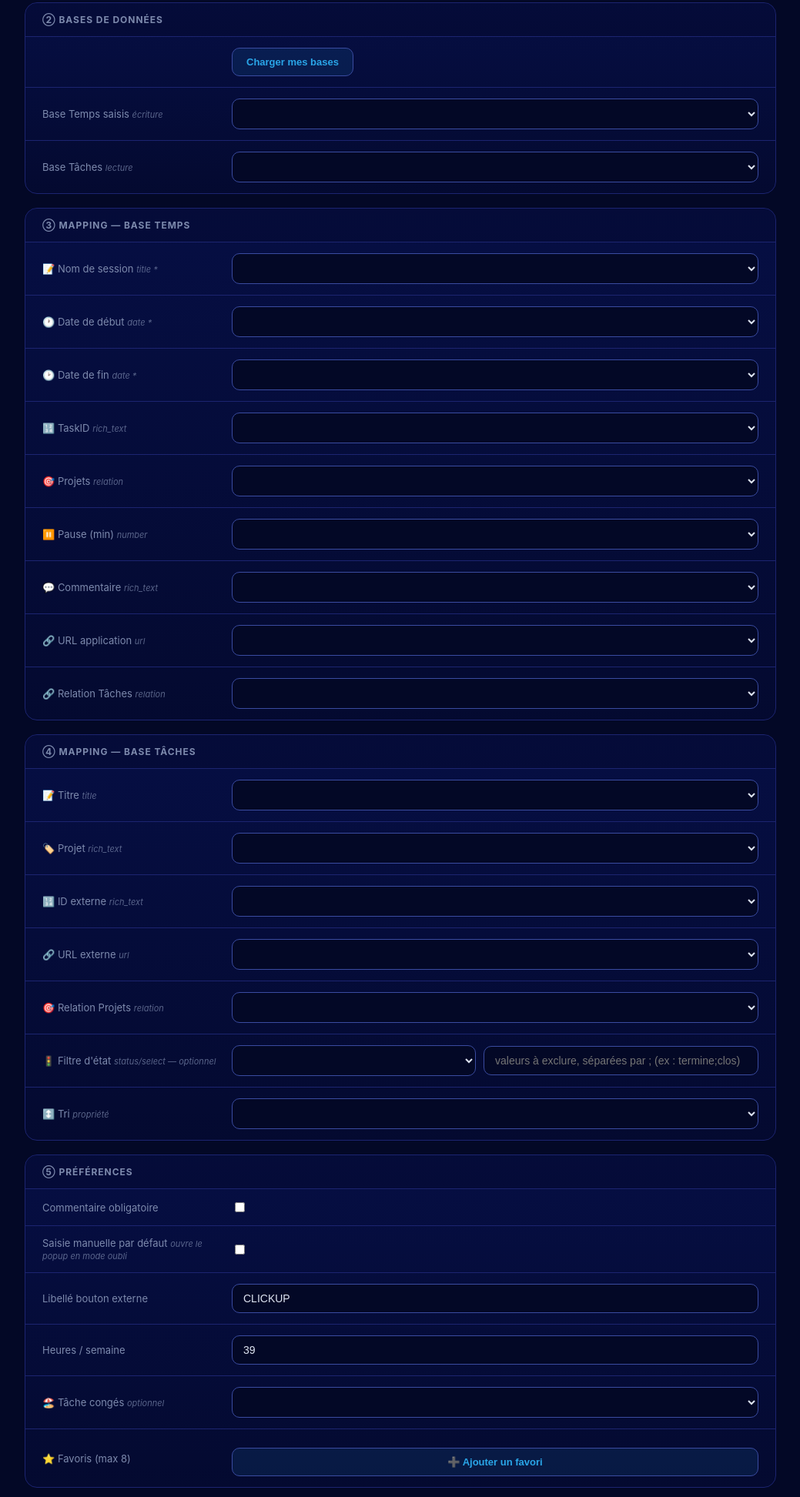
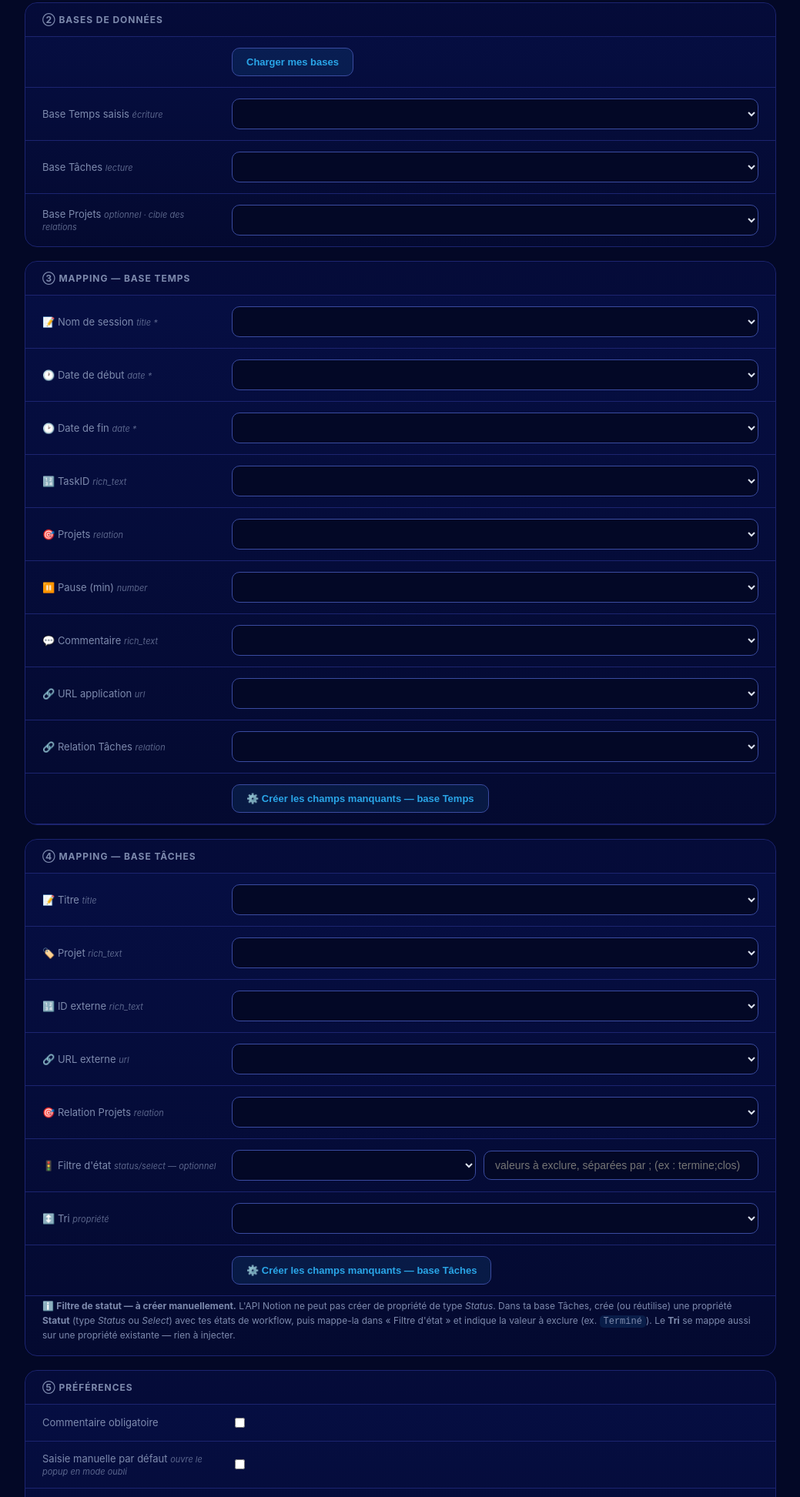
Before and after one commit to gudr-perso/notion-time-tracker-v2, a website with bundled scripts: page src/config/config.html in a window 1280 px wide. Shown: the part 229-2174 px from the top of the page at 77% size, without its empty margins (120-1159 px from the left). Built offline with nearby package versions, Linux system fonts and the light colour scheme; some packages are replaced by stand-ins of ours.

Commit message:
feat(config): UI — sélecteur Projets, boutons d'injection, aperçu, encart statut

```diff
--- a/src/config/config.css
+++ b/src/config/config.css
@@ -47,3 +47,9 @@ header { display:flex; align-items:center; gap:16px; margin-bottom:24px; }
    (texte gris/bleu illisible sur l'ancien fond bleu foncé translucide). */
 :root[data-theme="light"] .card { background:#ffffff; }
 :root[data-theme="light"] .card-head { background:#eef2fb; color:#42517a; }
+
+.inject-preview { margin:8px 22px 14px; padding:12px 14px; border:1px solid var(--border-soft); border-radius:10px; background:rgba(42,166,232,.06); font-size:13px; color:var(--text); }
+.inject-preview ul { margin:4px 0 10px 18px; }
+.inject-preview .cell { display:flex; gap:8px; }
+.help-note { margin:4px 22px 16px; font-size:12px; color:var(--text-muted); line-height:1.55; }
+.help-note code { background:rgba(42,166,232,.12); padding:1px 5px; border-radius:5px; }
--- a/src/config/config.html
+++ b/src/config/config.html
@@ -46,6 +46,10 @@
         <label>Base Tâches <span class="type">lecture</span></label>
         <div class="cell"><select id="tasks-db" class="input"></select></div>
       </div>
+      <div class="row">
+        <label>Base Projets <span class="type">optionnel · cible des relations</span></label>
+        <div class="cell"><select id="projets-db" class="input"></select></div>
+      </div>
     </section>
 
     <!-- ③ Mapping Temps -->
@@ -60,6 +64,14 @@
       <div class="row"><label>💬 Commentaire <span class="type">rich_text</span></label><div class="cell"><select id="m-comment" class="input" data-mapping></select></div></div>
       <div class="row"><label>🔗 URL application <span class="type">url</span></label><div class="cell"><select id="m-externalUrl" class="input" data-mapping></select></div></div>
       <div class="row"><label>🔗 Relation Tâches <span class="type">relation</span></label><div class="cell"><select id="m-tasksRelation" class="input" data-mapping></select></div></div>
+      <div class="row">
+        <label></label>
+        <div class="cell">
+          <button type="button" id="btn-inject-time" class="btn btn-ghost">⚙️ Créer les champs manquants — base Temps</button>
+          <span id="inject-time-status" class="status"></span>
+        </div>
+      </div>
+      <div id="inject-time-preview" class="inject-preview" hidden></div>
     </section>
 
     <!-- ④ Mapping Tâches -->
@@ -77,6 +89,15 @@
         </div>
       </div>
       <div class="row"><label>↕️ Tri <span class="type">propriété</span></label><div class="cell"><select id="t-sortProperty" class="input" data-mapping-tasks></select></div></div>
+      <div class="row">
+        <label></label>
+        <div class="cell">
+          <button type="button" id="btn-inject-tasks" class="btn btn-ghost">⚙️ Créer les champs manquants — base Tâches</button>
+          <span id="inject-tasks-status" class="status"></span>
+        </div>
+      </div>
+      <div id="inject-tasks-preview" class="inject-preview" hidden></div>
+      <p class="help-note">ℹ️ <strong>Filtre de statut — à créer manuellement.</strong> L'API Notion ne peut pas créer de propriété de type <em>Status</em>. Dans ta base Tâches, crée (ou réutilise) une propriété <strong>Statut</strong> (type <em>Status</em> ou <em>Select</em>) avec tes états de workflow, puis mappe-la dans « Filtre d'état » et indique la valeur à exclure (ex. <code>Terminé</code>). Le <strong>Tri</strong> se mappe aussi sur une propriété existante — rien à injecter.</p>
     </section>
 
     <!-- ⑤ Préférences -->
```
